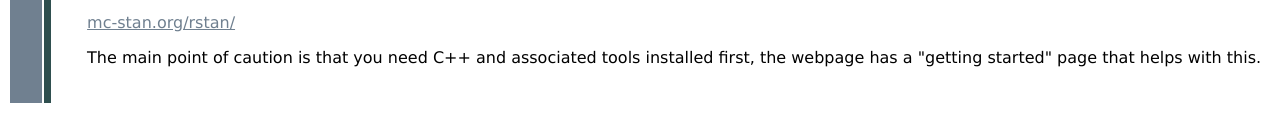
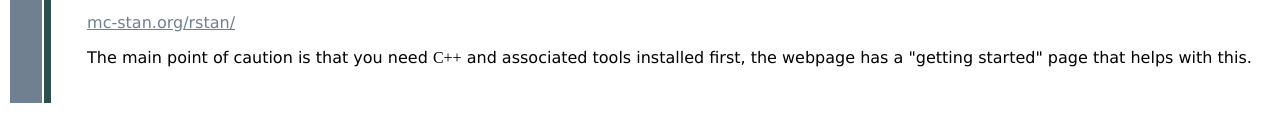
Before and after one commit to BayesianCellCounts/BayesianCellCounts.github.io, a plain HTML site: page index.html in a window 1280 px wide. Shown: the part 428-566 px from the top of the page. Drawn offline with Linux system fonts and the light colour scheme; a web font is replaced by a local one.

Commit message:
getting started

```diff
--- a/index.html
+++ b/index.html
@@ -44,7 +44,7 @@
 <h2 style="color: darkslategrey">Getting started</h2>
   <p>The code is written in <span ttf>RStan</span>; this is the <span ttf>R</span> interface for the probabilistic programming language <span ttf>Stan</span> and instructions for installing it can be found at:</p>
   <p><a href="https://mc-stan.org/rstan/">mc-stan.org/rstan/</a></p>
-  <p>The main point of caution is that you need C++ and associated tools installed first, the webpage has a "getting started" page that helps with this.</p>
+  <p>The main point of caution is that you need <span ttf>C++</span> and associated tools installed first, the webpage has a "getting started" page that helps with this.</p>
   <p><br></p>
 </td>
 </tr>
```
